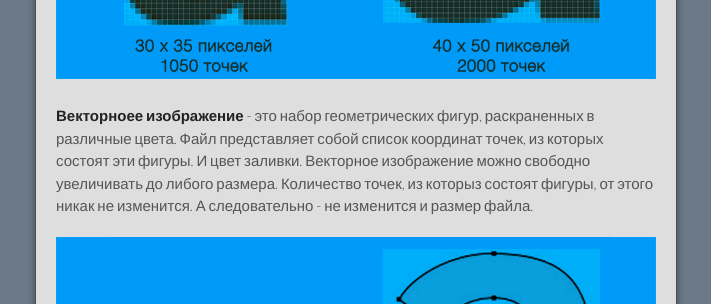
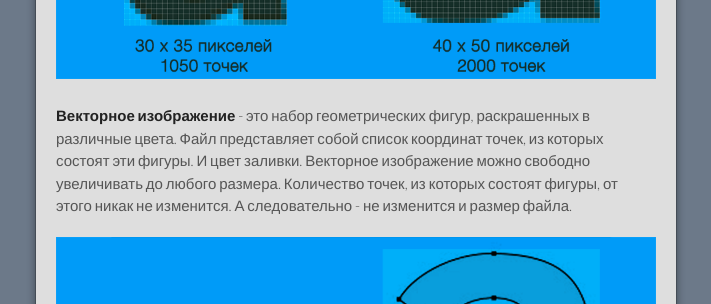
Before and after one commit to nnngrach/AnyGIS_Site, a Jekyll site: the page built from Web/Html/Vektor_and_raster_ru.md, in a window 1280 px wide and 900 px high, scrolled down 918 px. Shown: the part 154-458 px from the top of the window, without its empty margins (284-995 px from the left). Built offline with Jekyll 4.4.1, drawn with Linux system fonts in a browser that asks for light colours.

Commit message:
Update Vektor_and_raster_ru.md

```diff
--- a/Web/Html/Vektor_and_raster_ru.md
+++ b/Web/Html/Vektor_and_raster_ru.md
@@ -21,7 +21,7 @@ layout: default
 
 ![](/Web/Img/filesize_raster.png)
 
-**Векторноее изображение** - это набор геометрических фигур, раскраненных в различные цвета. Файл представляет собой список координат точек, из которых состоят эти фигуры. И цвет заливки. Векторное изображение можно свободно увеличивать до либого размера. Количество точек, из которыз состоят фигуры, от этого никак не изменится. А следовательно - не изменится и размер файла.
+**Векторное изображение** - это набор геометрических фигур, раскрашенных в различные цвета. Файл представляет собой список координат точек, из которых состоят эти фигуры. И цвет заливки. Векторное изображение можно свободно увеличивать до любого размера. Количество точек, из которых состоят фигуры, от этого никак не изменится. А следовательно - не изменится и размер файла.
 
 ![](/Web/Img/filesize_vector.png)
 
```
